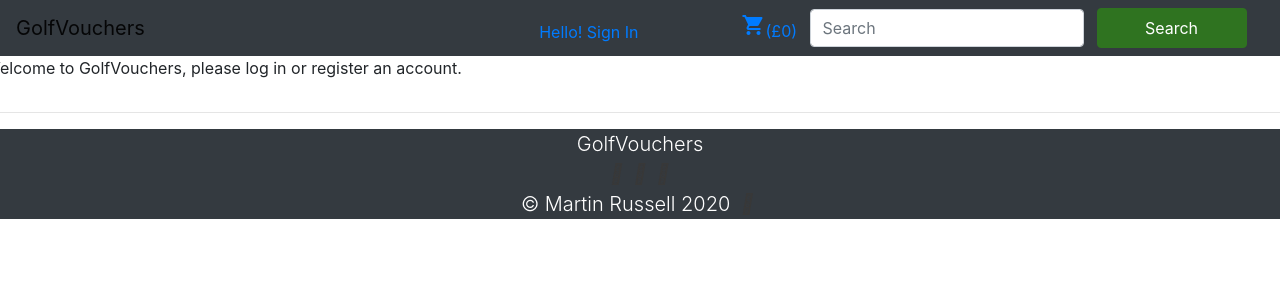
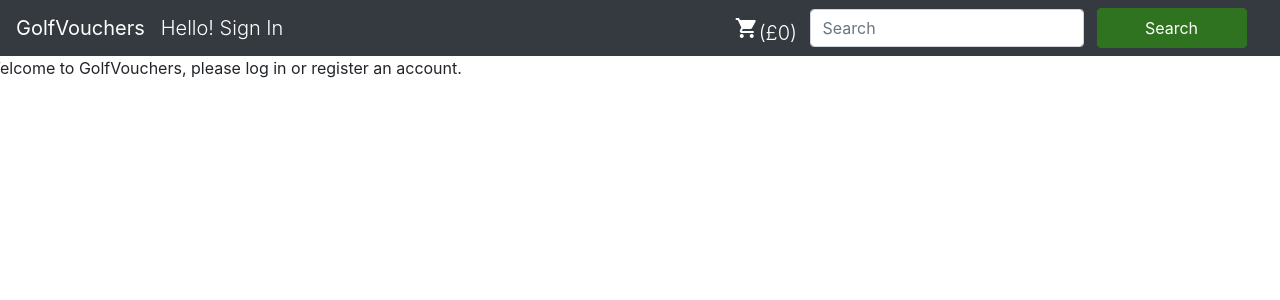
Before and after one commit to martingr1/golfvouchers, a Django app: page /accounts/ in a window 1280 px wide. Shown: the top 300 px of the page. Run offline with Django 3.2, Linux system fonts and the light colour scheme; some libraries are stand-ins or nearby versions; some web fonts are replaced.

Commit message:
updated styles for templates/base.html

```diff
--- a/templates/base.html
+++ b/templates/base.html
@@ -24,7 +24,7 @@
 			background-color: #ffffff;
 		}
 	</style>
-	<nav class="navbar navbar-light navbar-expand-lg bg-dark text-white">
+	<nav class="navbar navbar-dark navbar-expand-lg bg-dark text-white">
 		<a class="navbar-brand" href="{% url 'get_posts' %}">GolfVouchers</a>
 		<button class="navbar-toggler" type="button" data-toggle="collapse" data-target="#navbarSupportedContent" aria-controls="navbarSupportedContent" aria-expanded="false" aria-label="Toggle navigation">
     <span class="navbar-toggler-icon"></span>
@@ -32,29 +32,25 @@
 		<div class="collapse navbar-collapse" id="navbarSupportedContent">
 			{% if user.is_authenticated %}{% if user.is_staff %}
 			<div class="d-flex align-items-center justify-content-center">
-				<i class="material-icons login-icon">account_box</i>Admin
+				<i class="material-icons login-icon">account_box</i><p class="lead mt-3 mr-2">Admin</p>
 				{% else %}
-				<i class="material-icons login-icon">account_box</i>{{ user }}
+				<i class="material-icons login-icon">account_box</i><p class="lead mt-3 mr-2">{{ user }}</p>
 				{% endif %}
 				{% endif %}
+
+				{% if user.is_authenticated %}
+				<a class="lead text-white" href="{% url 'logout' %}">
+					Sign Out
+				</a>
+				{% else %}
+				<a class="lead text-white" href="{% url 'login' %}">
+					Hello! Sign In
+				</a>
+				{% endif %}
 			</div>
-			<div class="col">
-				<ul class="mt-2 navbar-nav align-items-center justify-content-center">
-					{% if user.is_authenticated %}
-					<li class="nav-item"><a href="{% url 'logout' %}">
-							Sign Out
-						</a></li>
-					{% else %}
-					<li class="nav-item"><a href="{% url 'login' %}">
-							Hello! Sign In
-						</a></li>
-					{% endif %}
-				</ul>
 		</div>
-			<div class="align-items-center justify-content-center">
-				<a class="align-items-center justify-content-center"
+		<a class="lead text-white mt-2"
 			href="{% url 'view_cart' %}"><i class="material-icons">shopping_cart</i>(£{{total}})</a>
-			</div>
 		<form action="{% url 'search' %}" class="form-inline my-2 my-lg-0">
 			<input class="form-control mr-sm-2" type="text" name="q" placeholder="Search" aria-label="Search">
 			<button class="btn btn-outline-success my-2 my-sm-0" type="submit">Search</button>
@@ -78,27 +74,10 @@
 			</div>
 		</div>
 	</div>
-	<div class="container">
 	{% endfor %}
 	{% endif %}
 	{% block content %}
 	{% endblock %}
-	</div>
-    <hr>
-	<footer>
-		<nav class="navbar-light bg-dark text-white">
-			<div class="row justify-content-center">
-				<span class="lead">GolfVouchers</span>
-			</div>
-			<div class="row justify-content-center">
-				<span class="lead links"><i class="fab fa-twitter"></i><i class="fab fa-facebook"></i><i class="fab fa-instagram"></i></span>
-			</div>
-			<div class="row justify-content-center">
-				<span class="lead">&copy; Martin Russell 2020 <a href="https://github.com/martingr1/golfvouchers"><i class="links fab fa-github"></i></a></span>
-				<span></span>
-			</div>
-		</nav>
-	</footer>
 	<script src="https://cdnjs.cloudflare.com/ajax/libs/jquery/3.2.1/jquery.min.js"></script>
 	<script type="text/javascript" src="{% static 'js/scripts.js' %}"></script>
 
```
Lines whose indentation alone changed are shown as unchanged.
